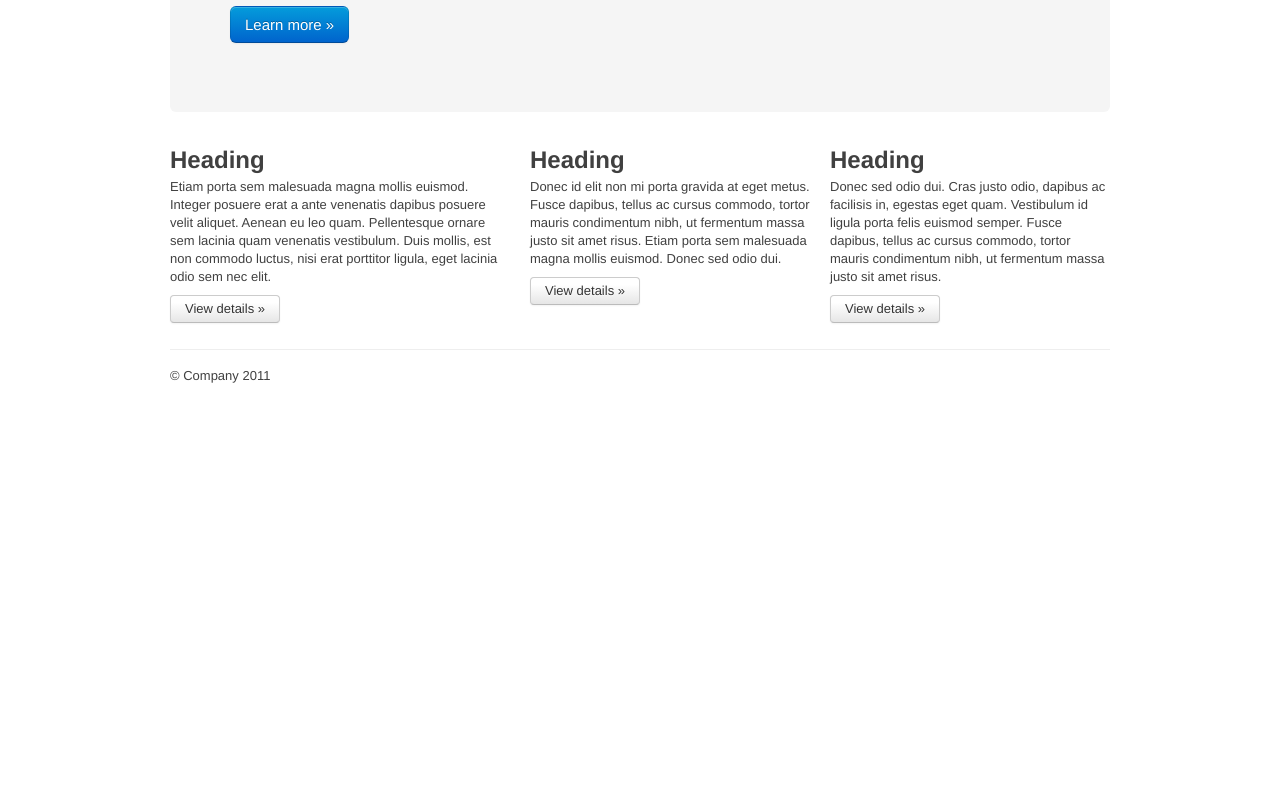
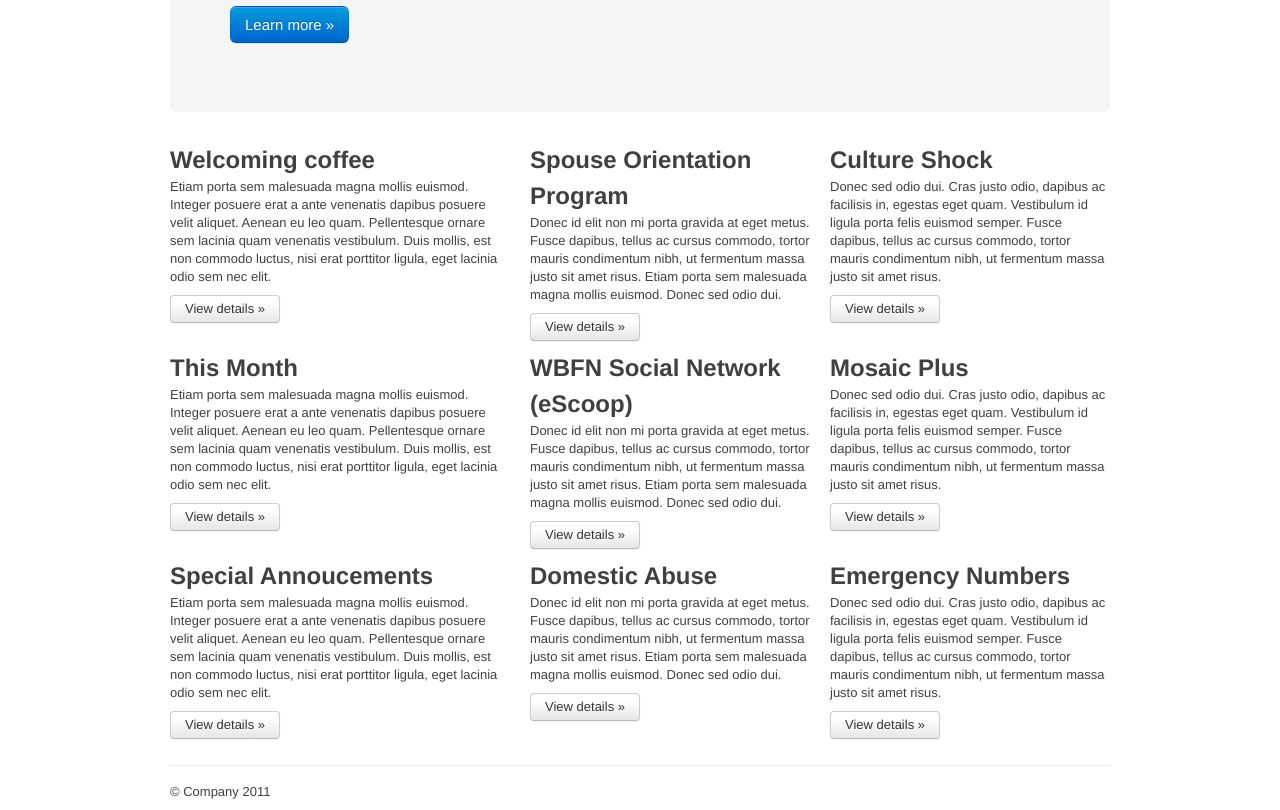
Before and after one commit to wbfn/wbfn.github.com, a plain HTML site: page index.html in a window 1280 px wide. Shown: the part 210-1020 px from the top of the page. Before the commit the page ends 800 px from the top, so only its background shows below. Drawn offline with Linux system fonts and the light colour scheme.

Commit message:
Added sample categories to index page.

```diff
--- a/index.html
+++ b/index.html
@@ -55,20 +55,55 @@
         <p><a class="btn primary large">Learn more &raquo;</a></p>
       </div>
 
-      <!-- Example row of columns -->
       <div class="row">
         <div class="span6">
-          <h2>Heading</h2>
+          <h2>Welcoming coffee</h2>
           <p>Etiam porta sem malesuada magna mollis euismod. Integer posuere erat a ante venenatis dapibus posuere velit aliquet. Aenean eu leo quam. Pellentesque ornare sem lacinia quam venenatis vestibulum. Duis mollis, est non commodo luctus, nisi erat porttitor ligula, eget lacinia odio sem nec elit.</p>
           <p><a class="btn" href="#">View details &raquo;</a></p>
         </div>
         <div class="span5">
-          <h2>Heading</h2>
+          <h2>Spouse Orientation Program</h2>
            <p>Donec id elit non mi porta gravida at eget metus. Fusce dapibus, tellus ac cursus commodo, tortor mauris condimentum nibh, ut fermentum massa justo sit amet risus. Etiam porta sem malesuada magna mollis euismod. Donec sed odio dui. </p>
           <p><a class="btn" href="#">View details &raquo;</a></p>
        </div>
         <div class="span5">
-          <h2>Heading</h2>
+          <h2>Culture Shock</h2>
+          <p>Donec sed odio dui. Cras justo odio, dapibus ac facilisis in, egestas eget quam. Vestibulum id ligula porta felis euismod semper. Fusce dapibus, tellus ac cursus commodo, tortor mauris condimentum nibh, ut fermentum massa justo sit amet risus.</p>
+          <p><a class="btn" href="#">View details &raquo;</a></p>
+        </div>
+      </div>
+
+            <div class="row">
+        <div class="span6">
+          <h2>This Month</h2>
+          <p>Etiam porta sem malesuada magna mollis euismod. Integer posuere erat a ante venenatis dapibus posuere velit aliquet. Aenean eu leo quam. Pellentesque ornare sem lacinia quam venenatis vestibulum. Duis mollis, est non commodo luctus, nisi erat porttitor ligula, eget lacinia odio sem nec elit.</p>
+          <p><a class="btn" href="#">View details &raquo;</a></p>
+        </div>
+        <div class="span5">
+          <h2>WBFN Social Network (eScoop)</h2>
+           <p>Donec id elit non mi porta gravida at eget metus. Fusce dapibus, tellus ac cursus commodo, tortor mauris condimentum nibh, ut fermentum massa justo sit amet risus. Etiam porta sem malesuada magna mollis euismod. Donec sed odio dui. </p>
+          <p><a class="btn" href="#">View details &raquo;</a></p>
+       </div>
+        <div class="span5">
+          <h2>Mosaic Plus</h2>
+          <p>Donec sed odio dui. Cras justo odio, dapibus ac facilisis in, egestas eget quam. Vestibulum id ligula porta felis euismod semper. Fusce dapibus, tellus ac cursus commodo, tortor mauris condimentum nibh, ut fermentum massa justo sit amet risus.</p>
+          <p><a class="btn" href="#">View details &raquo;</a></p>
+        </div>
+      </div>
+
+      <div class="row">
+        <div class="span6">
+          <h2>Special Annoucements</h2>
+          <p>Etiam porta sem malesuada magna mollis euismod. Integer posuere erat a ante venenatis dapibus posuere velit aliquet. Aenean eu leo quam. Pellentesque ornare sem lacinia quam venenatis vestibulum. Duis mollis, est non commodo luctus, nisi erat porttitor ligula, eget lacinia odio sem nec elit.</p>
+          <p><a class="btn" href="#">View details &raquo;</a></p>
+        </div>
+        <div class="span5">
+          <h2>Domestic Abuse</h2>
+           <p>Donec id elit non mi porta gravida at eget metus. Fusce dapibus, tellus ac cursus commodo, tortor mauris condimentum nibh, ut fermentum massa justo sit amet risus. Etiam porta sem malesuada magna mollis euismod. Donec sed odio dui. </p>
+          <p><a class="btn" href="#">View details &raquo;</a></p>
+       </div>
+        <div class="span5">
+          <h2>Emergency Numbers</h2>
           <p>Donec sed odio dui. Cras justo odio, dapibus ac facilisis in, egestas eget quam. Vestibulum id ligula porta felis euismod semper. Fusce dapibus, tellus ac cursus commodo, tortor mauris condimentum nibh, ut fermentum massa justo sit amet risus.</p>
           <p><a class="btn" href="#">View details &raquo;</a></p>
         </div>
```
